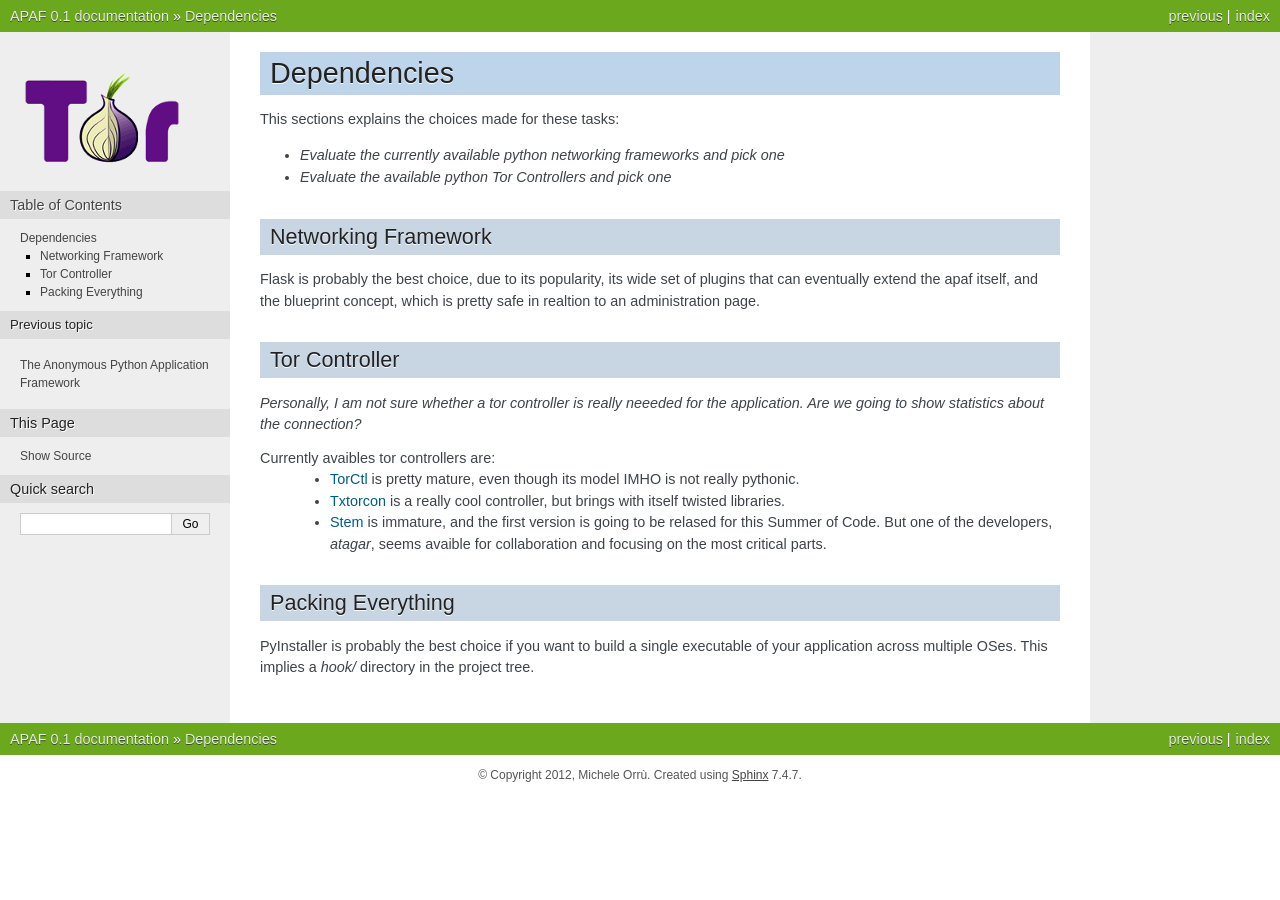
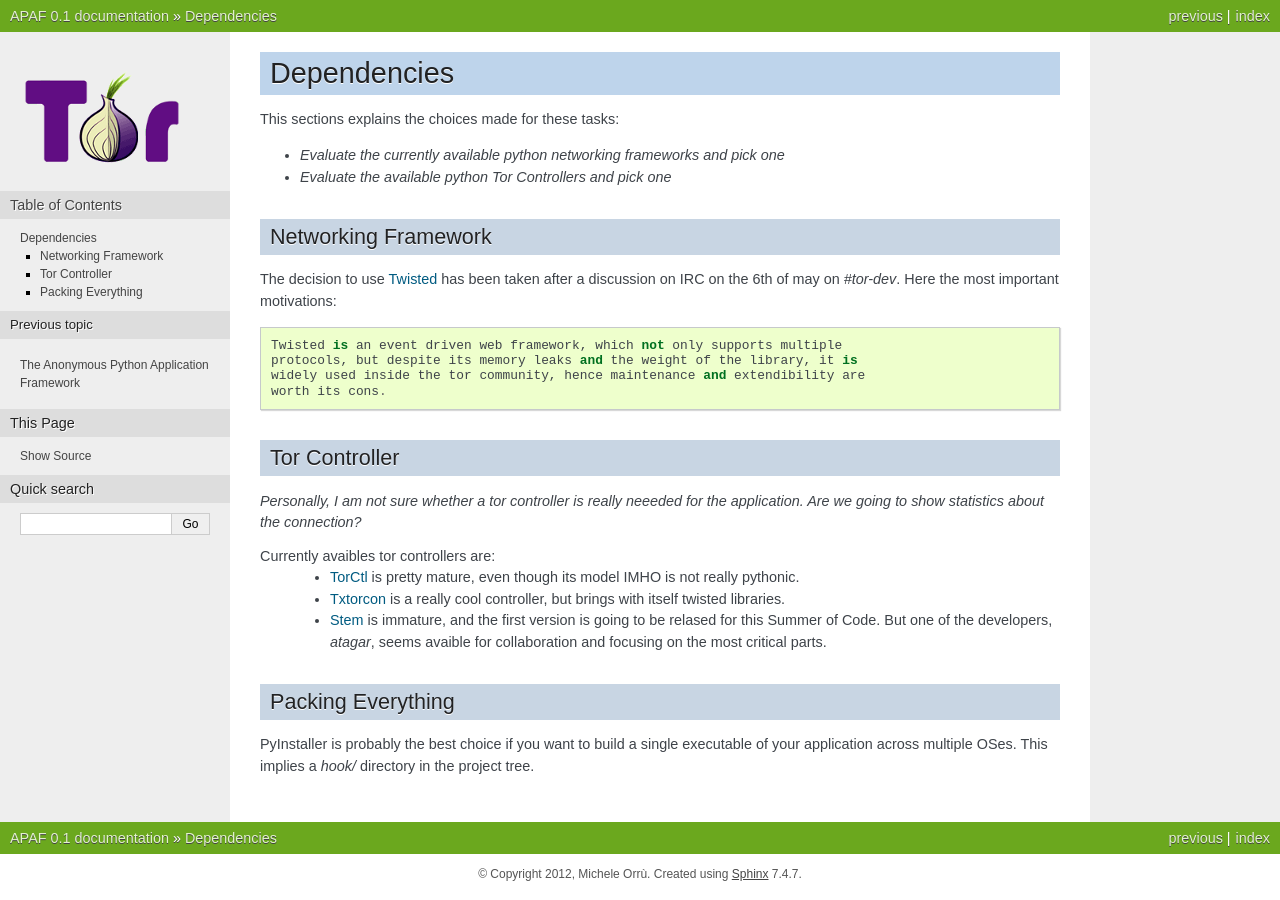
Before and after one commit to globaleaks/APAF, a Sphinx documentation site: the page built from docs/source/dependencies.rst, in a window 1280 px wide. Built offline with Sphinx 7.4.7, drawn with Linux system fonts in a browser that asks for light colours.

Commit message:
Evaluating twisted as framework.

```diff
--- a/docs/source/dependencies.rst
+++ b/docs/source/dependencies.rst
@@ -8,9 +8,14 @@
 
 Networking Framework
 ---------------------
-Flask is probably the best choice, due to its popularity, its wide set of
-plugins that can eventually extend the apaf itself, and the blueprint concept,
-which is pretty safe in realtion to an administration page.
+The decision to use `Twisted <http://twistedmatrix.com>`_ has been taken after a
+discussion on IRC on the 6th of may on `#tor-dev`. Here the most important
+motivations: ::
+
+    Twisted is an event driven web framework, which not only supports multiple
+    protocols, but despite its memory leaks and the weight of the library, it is
+    widely used inside the tor community, hence maintenance and extendibility are
+    worth its cons.
 
 Tor Controller
 --------------
```
